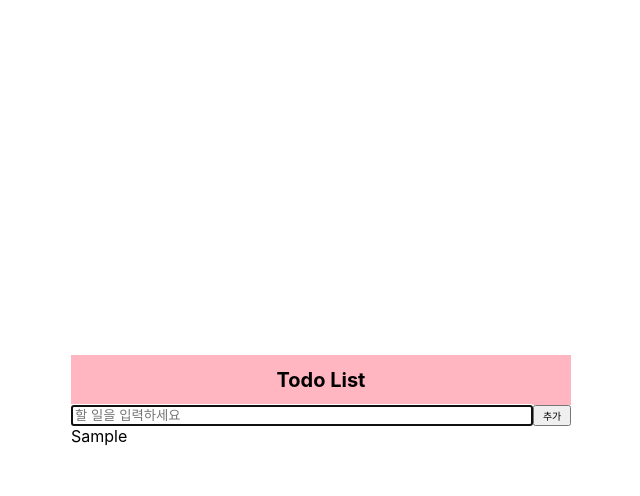
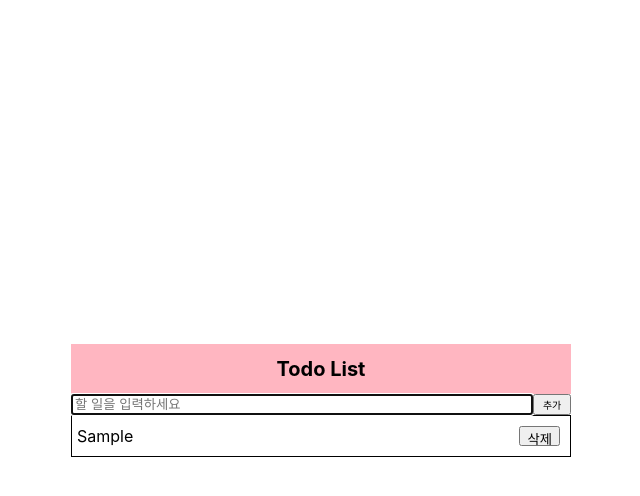
Before and after one commit to hyunjun9788/ToDoList_miniproject, a React (Create React App) app: page / in a window 1280 px wide. Both pictures are taken after typing "Sample" into the empty fields and a click on the button "추가". Shown: the top 496 px of the page, without its empty margins (319-959 px from the left). Built offline with nearby package versions, Linux system fonts and the light colour scheme.

Commit message:
feat: 삭제 버튼 동적 활용

```diff
--- a/src/App.css
+++ b/src/App.css
@@ -32,3 +32,20 @@ input{
   font-size:10px;
   width:40px;
 }
+
+.item-box{
+  display:flex;
+  justify-content: space-between;
+  align-items: center;
+  border:1px solid black;
+  height:40px;
+  padding-left: 5px;
+}
+.item-box .delete{
+margin-left: auto;
+}
+
+.delete{
+  height:20px;
+  margin-right: 10px;
+}
--- a/src/App.js
+++ b/src/App.js
@@ -21,6 +21,10 @@ function App() {
         setInput('')
     }
 
+    function onDelete(index){
+        setInputs((prevState)=>prevState.filter((_,idx)=>idx!==index))
+    }
+
     return (
         <div className='box'>
             <div className='container'>
@@ -31,7 +35,7 @@ function App() {
                     <button className='add-bt'>추가</button>
                     </form>
                     <div>
-                        {inputs.map((item)=><div className='item-box'>{item}</div>)}
+                        {inputs.map((item,index)=><div className='item-box' key={index}>{item}<button className='delete' key={index} onClick={()=>onDelete(index)}>삭제</button></div>)}
                     </div>
                 </div>
             </div>
```
